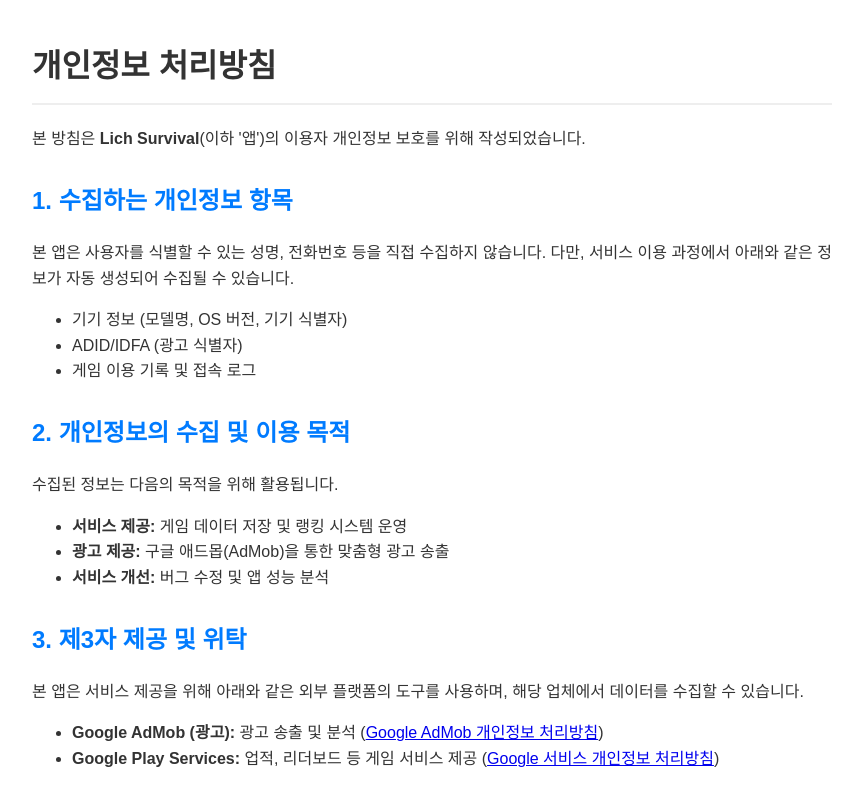
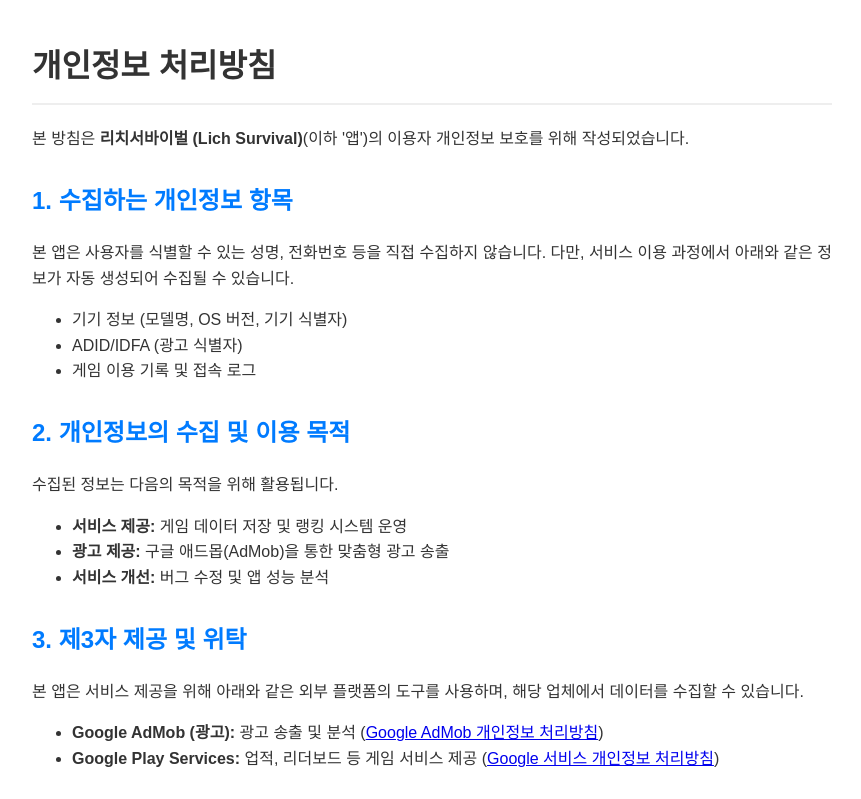
Before and after one commit to y2k1024k/in-lichsurvival, a plain HTML site: page index.html in a window 1280 px wide. Shown: the top 799 px of the page, without its empty margins (208-1069 px from the left). Drawn offline with Linux system fonts and the light colour scheme.

Commit message:
Update index.html

```diff
--- a/index.html
+++ b/index.html
@@ -13,7 +13,7 @@
 </head>
 <body>
     <h1>개인정보 처리방침</h1>
-    <p>본 방침은 <strong>Lich Survival</strong>(이하 '앱')의 이용자 개인정보 보호를 위해 작성되었습니다.</p>
+    <p>본 방침은 <strong>리치서바이벌 (Lich Survival)</strong>(이하 '앱')의 이용자 개인정보 보호를 위해 작성되었습니다.</p>
 
     <h2>1. 수집하는 개인정보 항목</h2>
     <p>본 앱은 사용자를 식별할 수 있는 성명, 전화번호 등을 직접 수집하지 않습니다. 다만, 서비스 이용 과정에서 아래와 같은 정보가 자동 생성되어 수집될 수 있습니다.</p>
```
